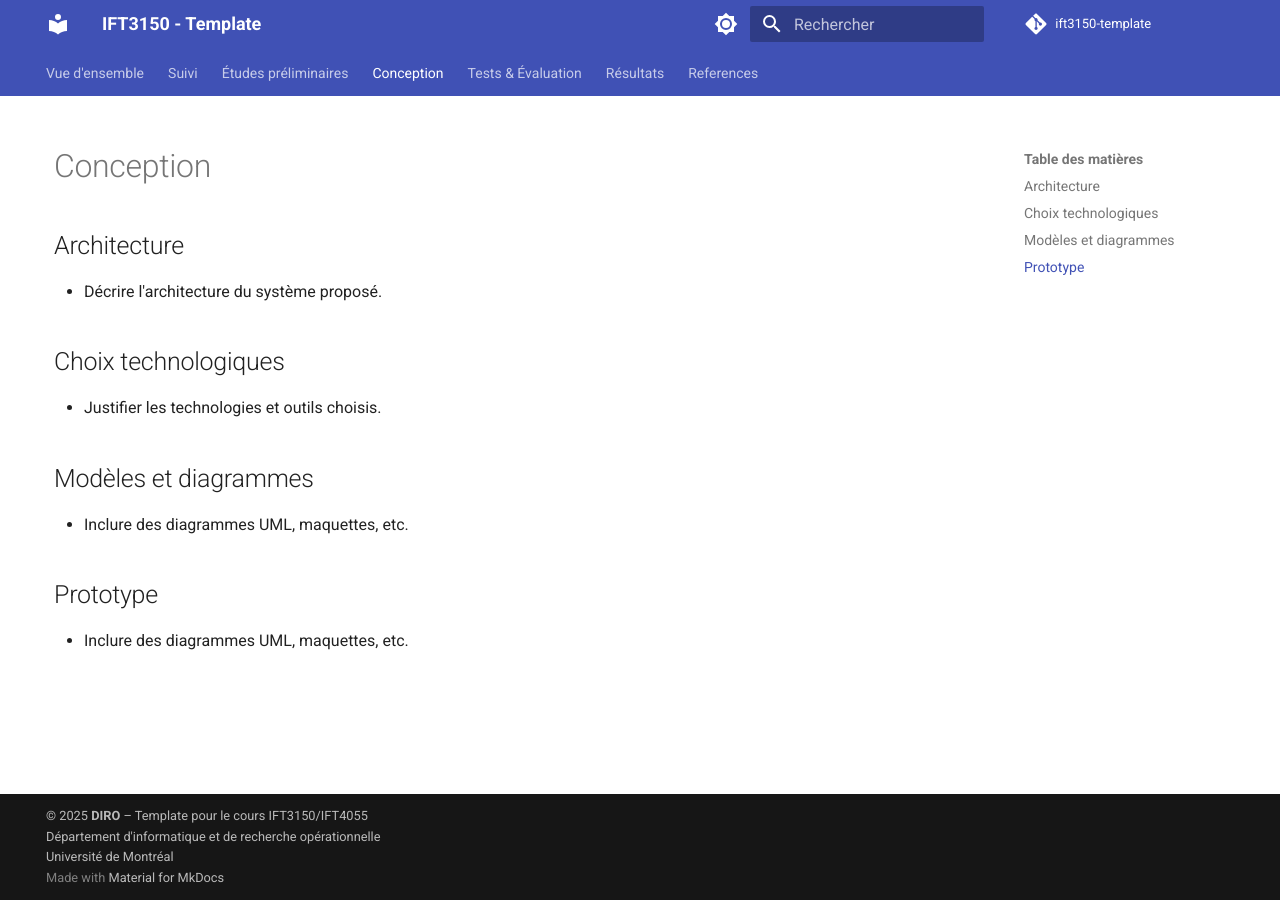
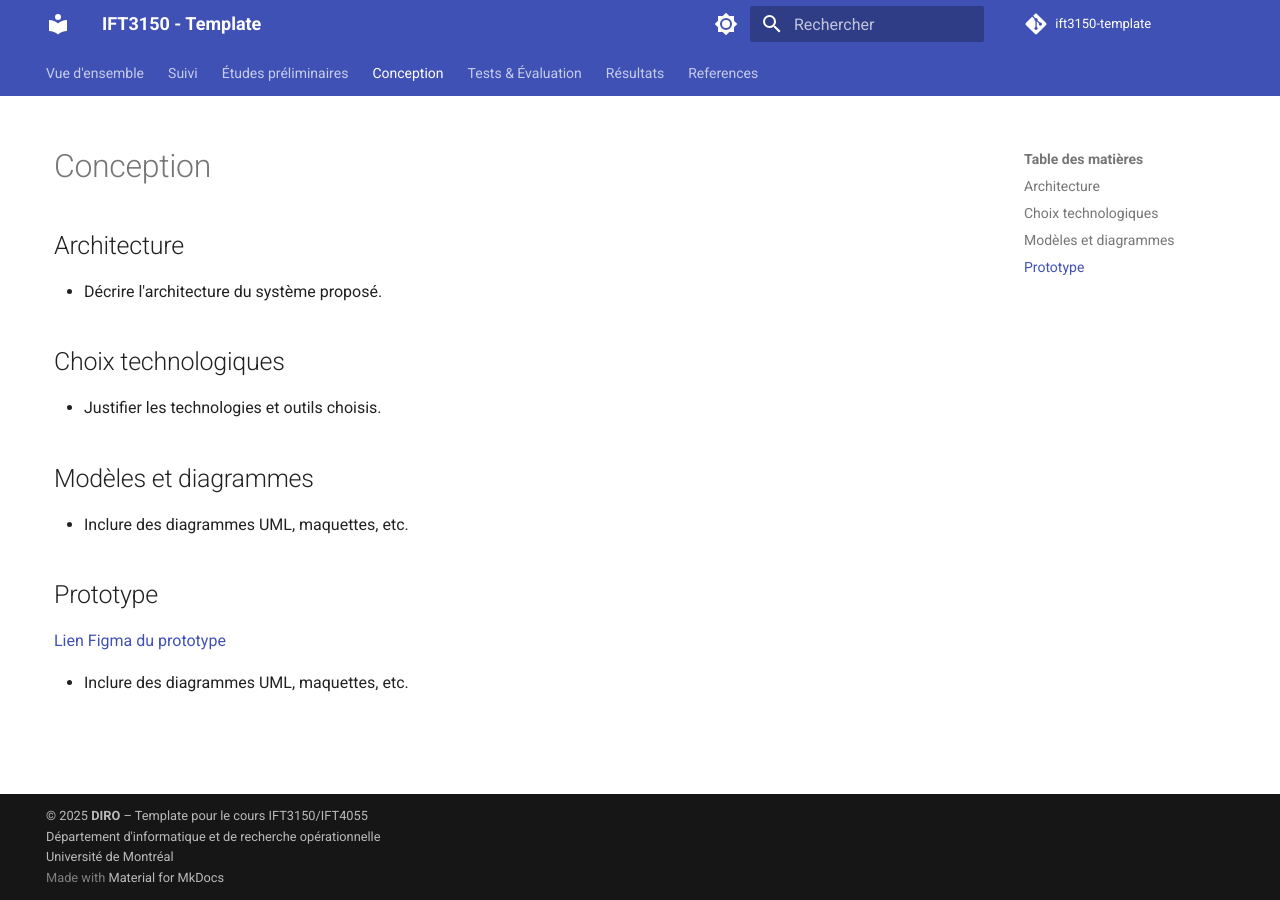
Before and after one commit to protolabo/dime, an MkDocs documentation site: the page built from docs/conception.md, in a window 1280 px wide. Built offline with MkDocs 1.6.1 and Material for MkDocs 9.7.7, drawn with Linux system fonts in a browser that asks for light colours; comment, search, counter and statistics services are not loaded.

Commit message:
Link prototype Figma

```diff
--- a/docs/conception.md
+++ b/docs/conception.md
@@ -13,5 +13,8 @@
 - Inclure des diagrammes UML, maquettes, etc.
 
 ## Prototype
+[Lien Figma du prototype](https://www.figma.com/design/j39w8enj4lyx9PlnpdWOzb/Dime?node-id=0-1&t=R44g9gxVfHPhjDI2-1)
+
+
 
 - Inclure des diagrammes UML, maquettes, etc.
```
